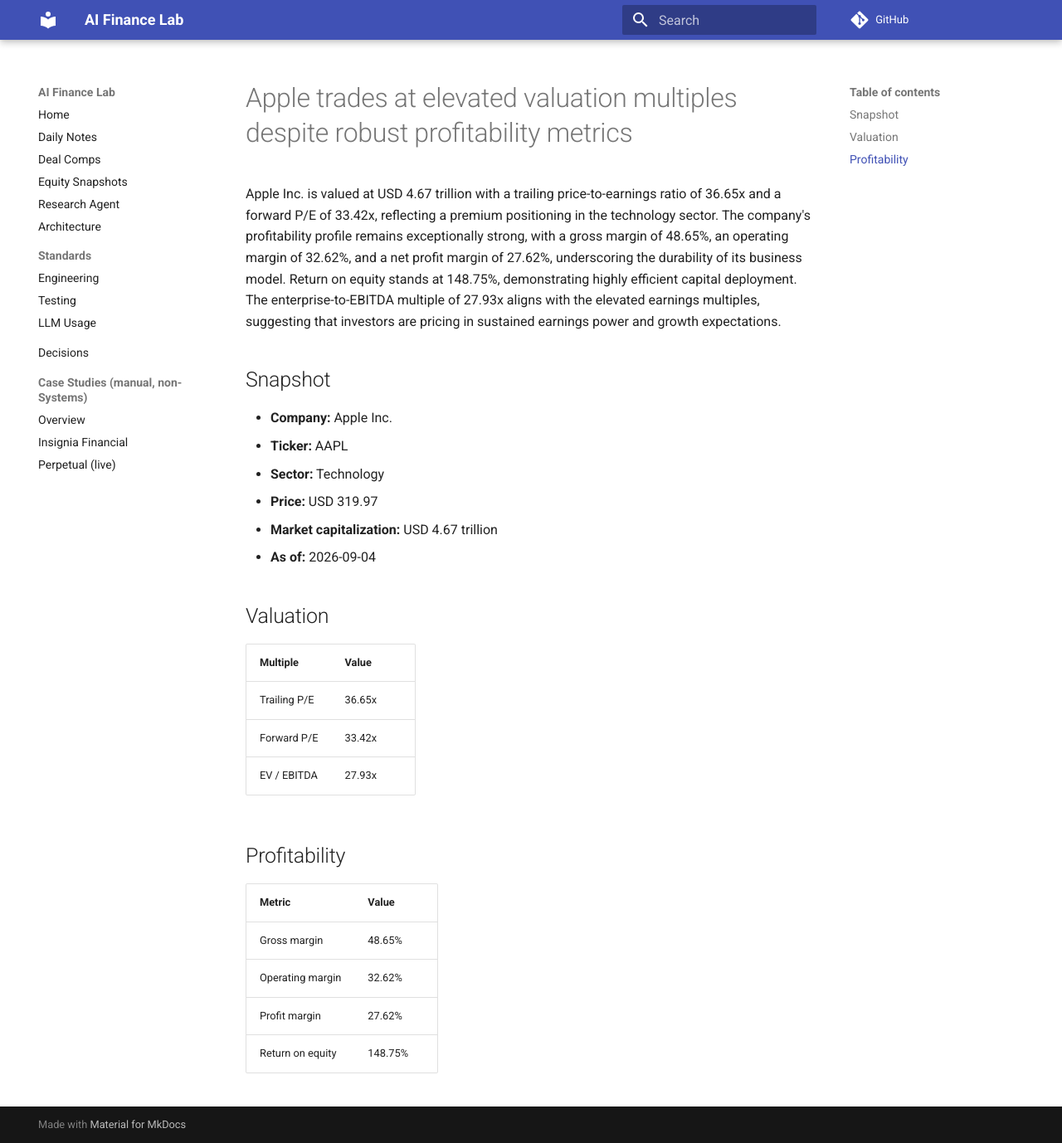
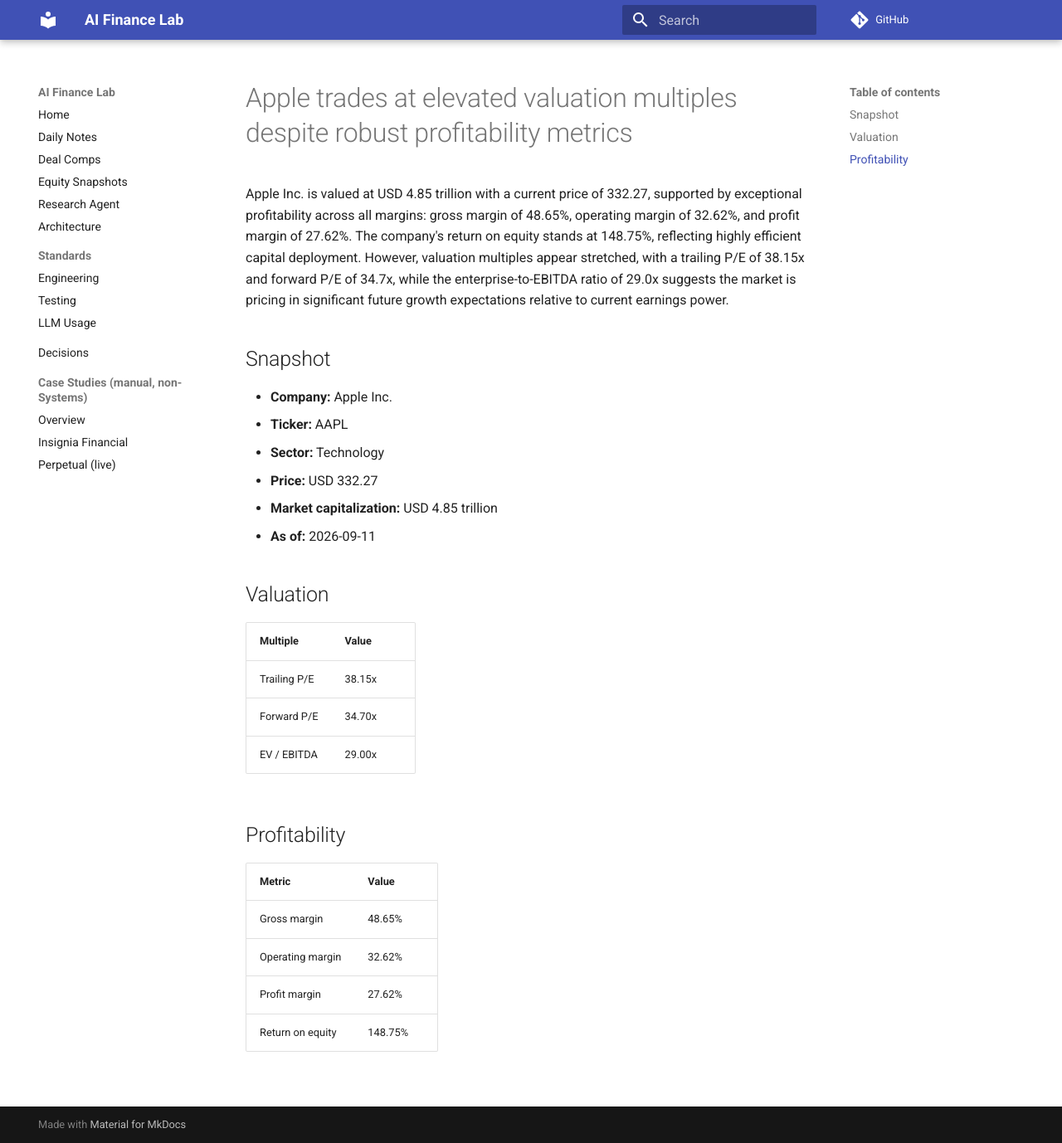
Before and after one commit to tylerkrenkels-dev/ai-finance-lab, an MkDocs documentation site: the page built from docs/equities/aapl.md, in a window 1280 px wide and 1378 px high. Shown: the whole window at 83% size. Built offline with MkDocs 1.6.1 and Material for MkDocs 9.7.7, drawn with Linux system fonts in a browser that asks for light colours; comment, search, counter and statistics services are not loaded.

Commit message:
docs(equity-snapshot): publish snapshots for 2026-09-12 (#105)
Co-authored-by: github-actions[bot] <github-actions[bot]@users.noreply.github.com>

```diff
--- a/docs/equities/aapl.md
+++ b/docs/equities/aapl.md
@@ -1,6 +1,6 @@
 ---
 title: "Apple Inc. (AAPL) — Equity Snapshot"
-date: 2026-09-04
+date: 2026-09-11
 description: "Apple trades at elevated valuation multiples despite robust profitability metrics"
 ticker: "AAPL"
 currency: "USD"
@@ -8,24 +8,24 @@
 
 # Apple trades at elevated valuation multiples despite robust profitability metrics
 
-Apple Inc. is valued at USD 4.67 trillion with a trailing price-to-earnings ratio of 36.65x and a forward P/E of 33.42x, reflecting a premium positioning in the technology sector. The company's profitability profile remains exceptionally strong, with a gross margin of 48.65%, an operating margin of 32.62%, and a net profit margin of 27.62%, underscoring the durability of its business model. Return on equity stands at 148.75%, demonstrating highly efficient capital deployment. The enterprise-to-EBITDA multiple of 27.93x aligns with the elevated earnings multiples, suggesting that investors are pricing in sustained earnings power and growth expectations.
+Apple Inc. is valued at USD 4.85 trillion with a current price of 332.27, supported by exceptional profitability across all margins: gross margin of 48.65%, operating margin of 32.62%, and profit margin of 27.62%. The company's return on equity stands at 148.75%, reflecting highly efficient capital deployment. However, valuation multiples appear stretched, with a trailing P/E of 38.15x and forward P/E of 34.7x, while the enterprise-to-EBITDA ratio of 29.0x suggests the market is pricing in significant future growth expectations relative to current earnings power.
 
 ## Snapshot
 
 - **Company:** Apple Inc.
 - **Ticker:** AAPL
 - **Sector:** Technology
-- **Price:** USD 319.97
-- **Market capitalization:** USD 4.67 trillion
-- **As of:** 2026-09-04
+- **Price:** USD 332.27
+- **Market capitalization:** USD 4.85 trillion
+- **As of:** 2026-09-11
 
 ## Valuation
 
 | Multiple | Value |
 | --- | --- |
-| Trailing P/E | 36.65x |
-| Forward P/E | 33.42x |
-| EV / EBITDA | 27.93x |
+| Trailing P/E | 38.15x |
+| Forward P/E | 34.70x |
+| EV / EBITDA | 29.00x |
 
 ## Profitability
 
```
Also changed, not shown: docs/equities/bhp-ax.md (+7 -7 lines), docs/equities/cba-ax.md (+7 -7 lines), docs/equities/index.md (+5 -5 lines), docs/equities/jpm.md (+7 -7 lines), docs/equities/msft.md (+8 -8 lines).
